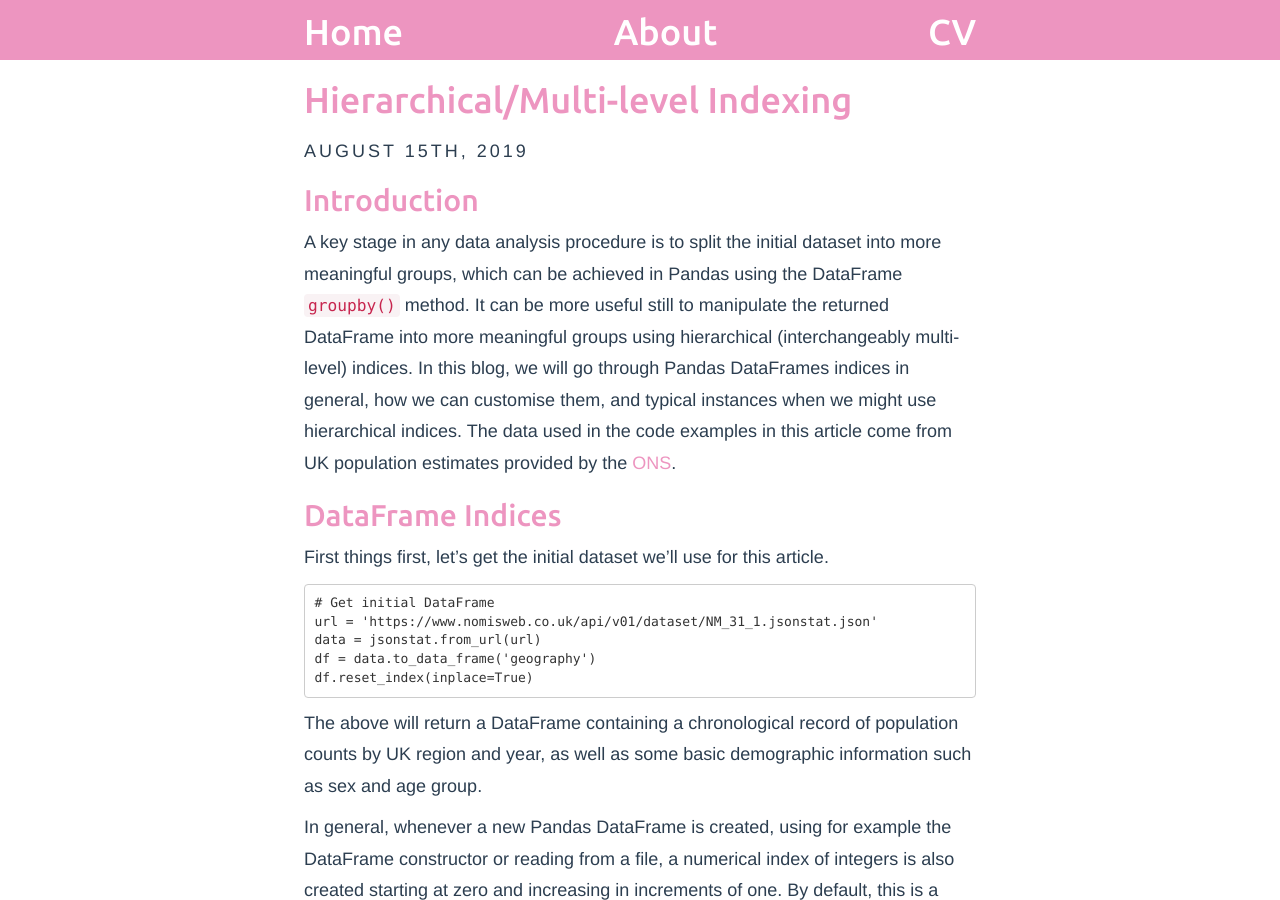
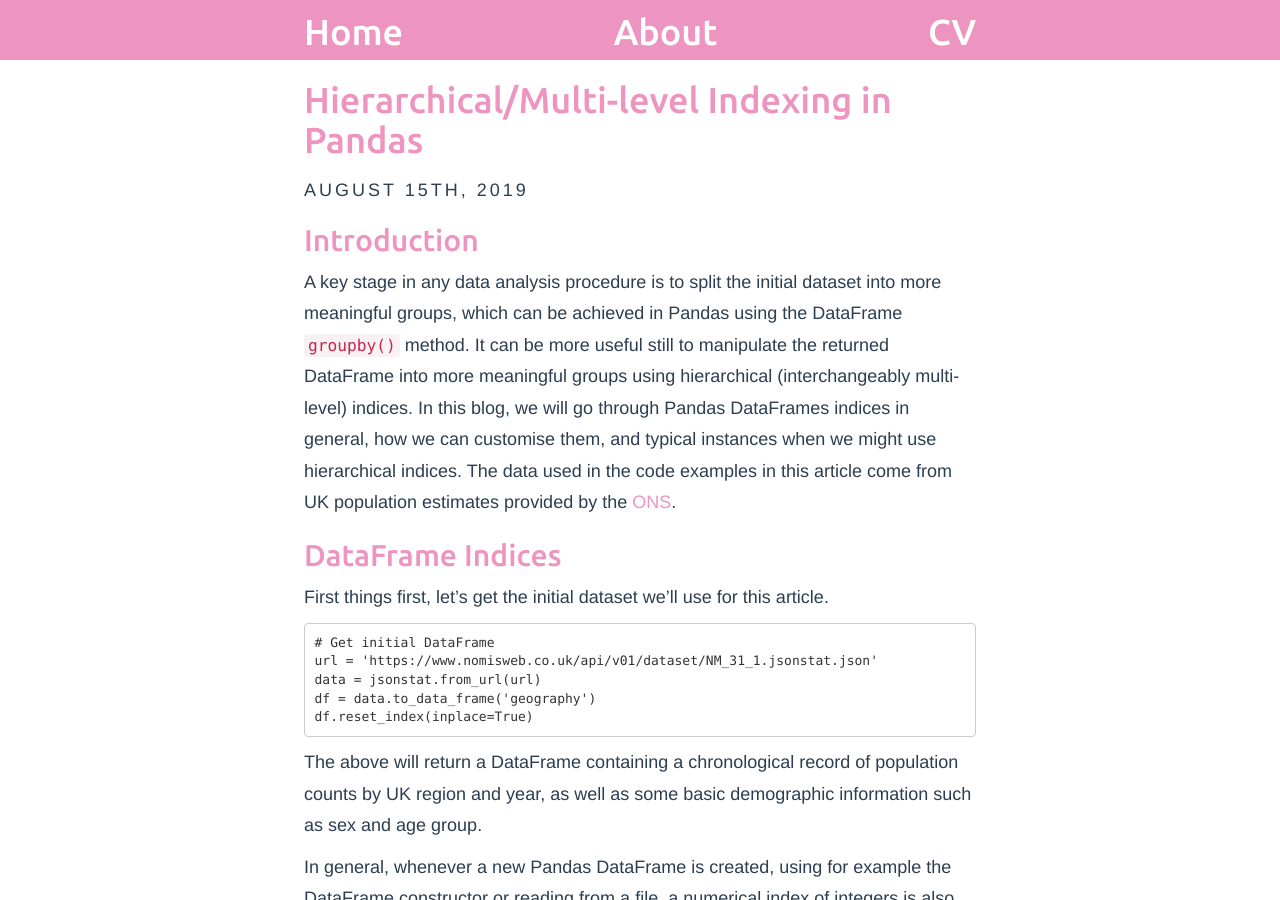
Before and after one commit to tpgmartin/tpgmartin.github.io, a Jekyll site: the page built from _posts/2019-08-15-hierarchical-multi-level-indexing-in-pandas.md, in a window 1280 px wide and 900 px high. Built offline with Jekyll 4.4.1, drawn with Linux system fonts in a browser that asks for light colours; comment, search, counter and statistics services are not loaded.

Commit message:
Rename post

```diff
--- a/_posts/2019-08-15-hierarchical-multi-level-indexing.md
+++ b/_posts/2019-08-15-hierarchical-multi-level-indexing-in-pandas.md
@@ -1,10 +1,10 @@
 ---
 layout: post
 comments: true
-title: 'Hierarchical/Multi-level Indexing'
+title: 'Hierarchical/Multi-level Indexing in Pandas'
 categories: ['data science']
 tags: ['reviews', 'pandas', 'indexing']
-permalink: 'hierarchical-multi-level-indexing'
+permalink: 'hierarchical-multi-level-indexing-in-pandas'
 fullview: true
  -
 ---
```
